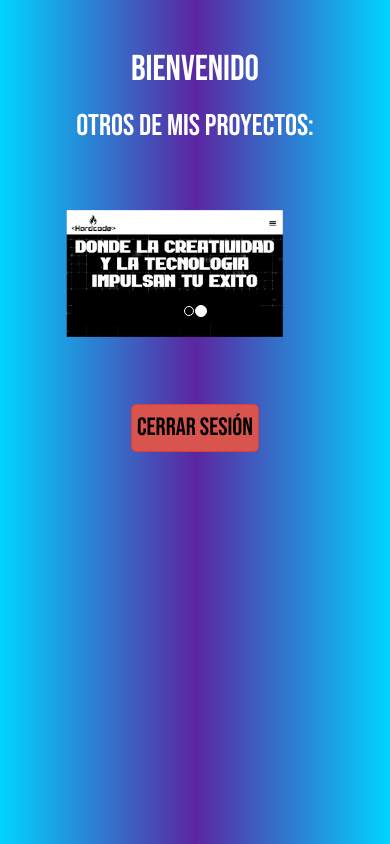
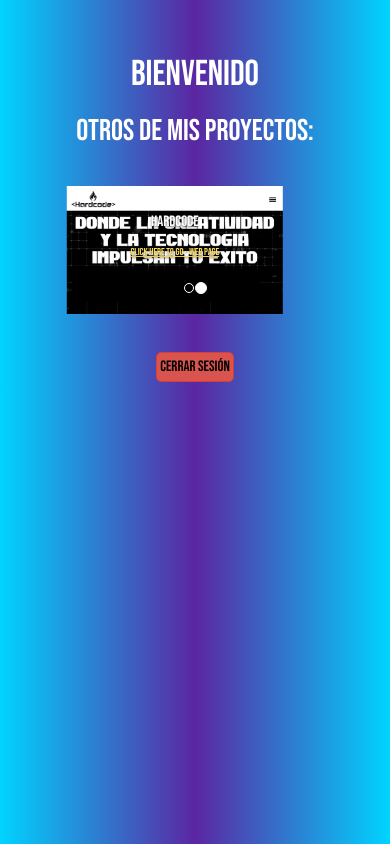
Before and after one commit to Yoyo-Hunter/LoginSystem, a plain HTML site: page logged.html in a window 390 px wide. Drawn offline with nearby package versions, Linux system fonts and the light colour scheme.

Commit message:
Add files via upload

```diff
--- a/logged.html
+++ b/logged.html
@@ -57,11 +57,12 @@
 
                 <!-- Contenedor de las imágenes del carrusel -->
                 <div class="carousel-inner" role="listbox">
-
                     <!-- Primera imagen del carrusel -->
                     <div class="item active">
-                        <img src="img/hardlog.png" alt="Hardcode Project">
-                        <div class="carousel-caption d-none d-md-block">
+                        <a href="https://hardcodedev.netlify.app/" target="_blank">
+                            <img src="img/hardlog.png" alt="Hardcode Project" style="cursor: pointer;">
+                        </a>
+                        <div class="carousel-caption">
                             <h3>HARDCODE</h3>
                             <p><a href="https://hardcodedev.netlify.app/" target="_blank">CLICK HERE TO GO - WEB PAGE</a></p>
                         </div>
@@ -69,12 +70,17 @@
 
                     <!-- Segunda imagen del carrusel -->
                     <div class="item">
-                        <img src="img/personal.png" alt="Fotografía personal" width="600" height="424">
-                        <div class="carousel-caption d-none d-md-block">
+                        <a href="https://yoyo-hunter.github.io/index.html" target="_blank">
+                            <img src="img/personal.png" alt="Fotografía personal" style="cursor: pointer;">
+                        </a>
+                        <div class="carousel-caption">
                             <h3>CATALOGO PERSONAL</h3>
                             <p><a href="https://yoyo-hunter.github.io/index.html" target="_blank">CLICK HERE TO GO - WEB PAGE</a></p>
                         </div>
                     </div>
+                </div>
+
+
                 </div>
             </div>
 
--- a/styles.css
+++ b/styles.css
@@ -15,6 +15,7 @@ h1 {
     margin-top: 1rem; /* Separación superior */
     color: white; /* Color del texto */
 }
+
 
 /* Estilo para el cuerpo de la página */
 body {
@@ -130,12 +131,11 @@ h3 {
     }
 }
 
-/* Estilo para el formulario de registro */
+
 .registerForm {
     width: 100%; /* Ancho completo del contenedor */
 }
 
-/* Contenedor del formulario de registro */
 .register-container-fluid {
     width: 90%; /* Ancho relativo */
     max-width: 400px; /* Ancho máximo para pantallas grandes */
@@ -144,7 +144,8 @@ h3 {
     border-radius: 20px; /* Bordes redondeados */
     margin: 3rem auto; /* Centrado vertical y horizontal */
     box-shadow: 0 4px 10px rgba(0, 0, 0, 0.2); /* Sombra suave */
-    color: white; /* Color de texto */
+    color: white;
+
 }
 
 /* Estilo para las imágenes en el carrusel */
@@ -160,6 +161,26 @@ h3 {
     font-weight: 400; /* Grosor de texto */
     font-size: 4rem; /* Tamaño de texto base escalable */
     color: rgb(255, 255, 255);
+    text-align: center; /* Centra el texto */
+    padding: 1rem; /* Relleno interno */
+}
+
+/* Estilo para las leyendas del carrusel */
+.carousel-caption {
+
+    text-align: center; /* Texto centrado */
+}
+
+.carousel-caption h3 {
+    font-size: 2.5rem; /* Tamaño del título */
+    margin: 0.5rem 0; /* Espaciado alrededor del título */
+    color: rgb(255, 255, 255); /* Color del texto */
+}
+
+.carousel-caption p a {
+    color: #ffdd57; /* Color del enlace */
+    text-decoration: underline; /* Subrayado */
+    font-size: 1.5rem; /* Tamaño del texto del enlace */
 }
 
 /* Estilo para el botón de peligro en el contenedor */
@@ -170,3 +191,44 @@ h3 {
     border-radius: 5px; /* Bordes redondeados */
     margin-top: 1rem; /* Espaciado superior */
 }
+
+/* Estilos responsivos para el texto en pantallas medianas */
+@media (max-width: 768px) {
+    .container {
+        font-size: 3rem; /* Reduce el tamaño del texto */
+    }
+
+    .container .btn-danger {
+        font-size: 2rem; /* Reduce el tamaño del botón */
+        padding: 0.4rem; /* Ajusta el relleno */
+    }
+
+    .carousel-caption h3 {
+        font-size: 2rem; /* Reduce el tamaño del título */
+    }
+
+    .carousel-caption p a {
+        font-size: 1.2rem; /* Reduce el tamaño del texto del enlace */
+    }
+}
+
+/* Estilos responsivos para el texto en pantallas pequeñas */
+@media (max-width: 480px) {
+    .container {
+        font-size: 2rem; /* Reduce más el tamaño del texto */
+        padding: 0.5rem; /* Reduce el relleno */
+    }
+
+    .container .btn-danger {
+        font-size: 1.5rem; /* Reduce el tamaño del botón */
+        padding: 0.3rem; /* Ajusta el relleno */
+    }
+
+    .carousel-caption h3 {
+        font-size: 1.5rem; /* Reduce el tamaño del título */
+    }
+
+    .carousel-caption p a {
+        font-size: 1rem; /* Reduce el tamaño del texto del enlace */
+    }
+}
```
